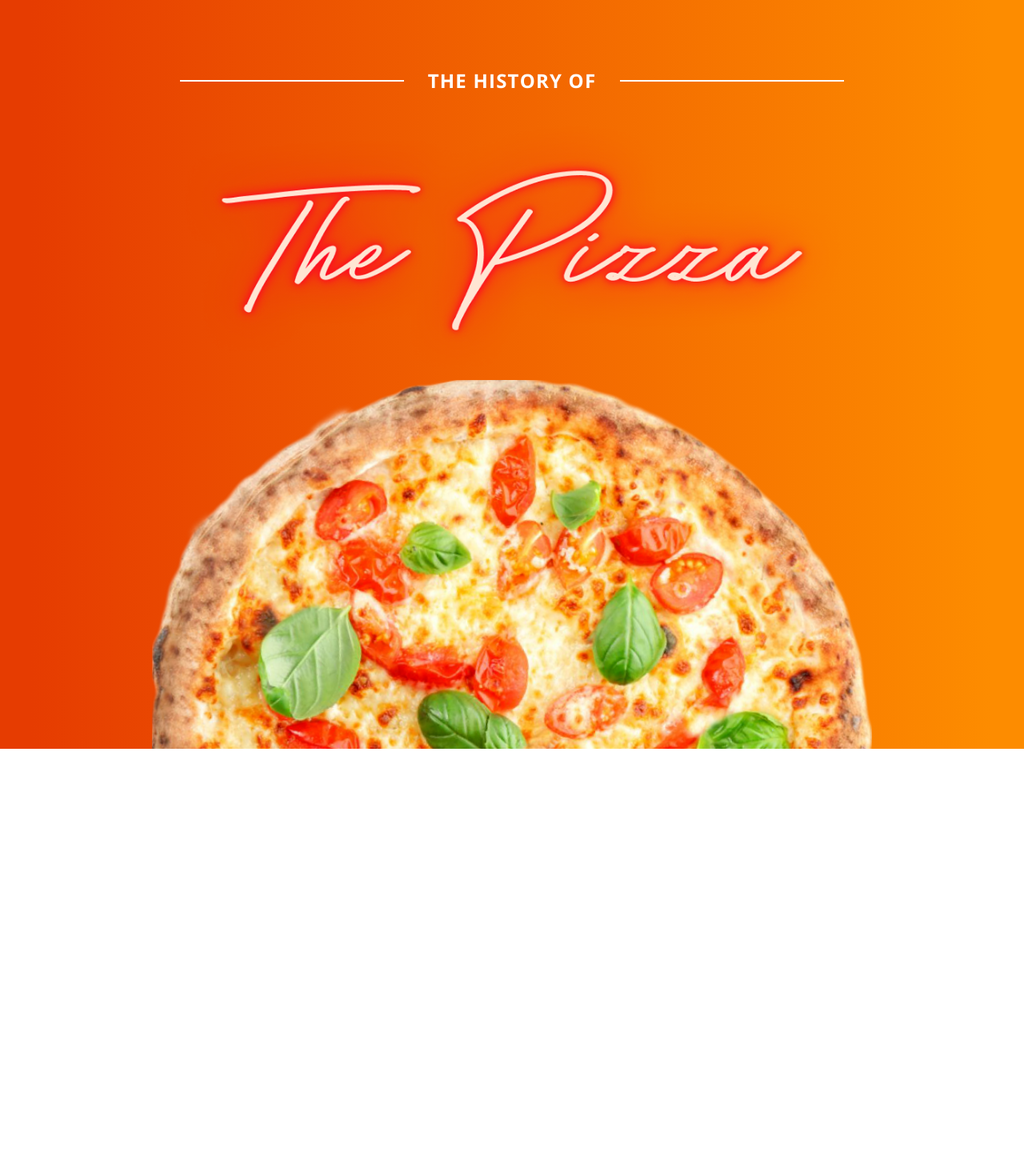
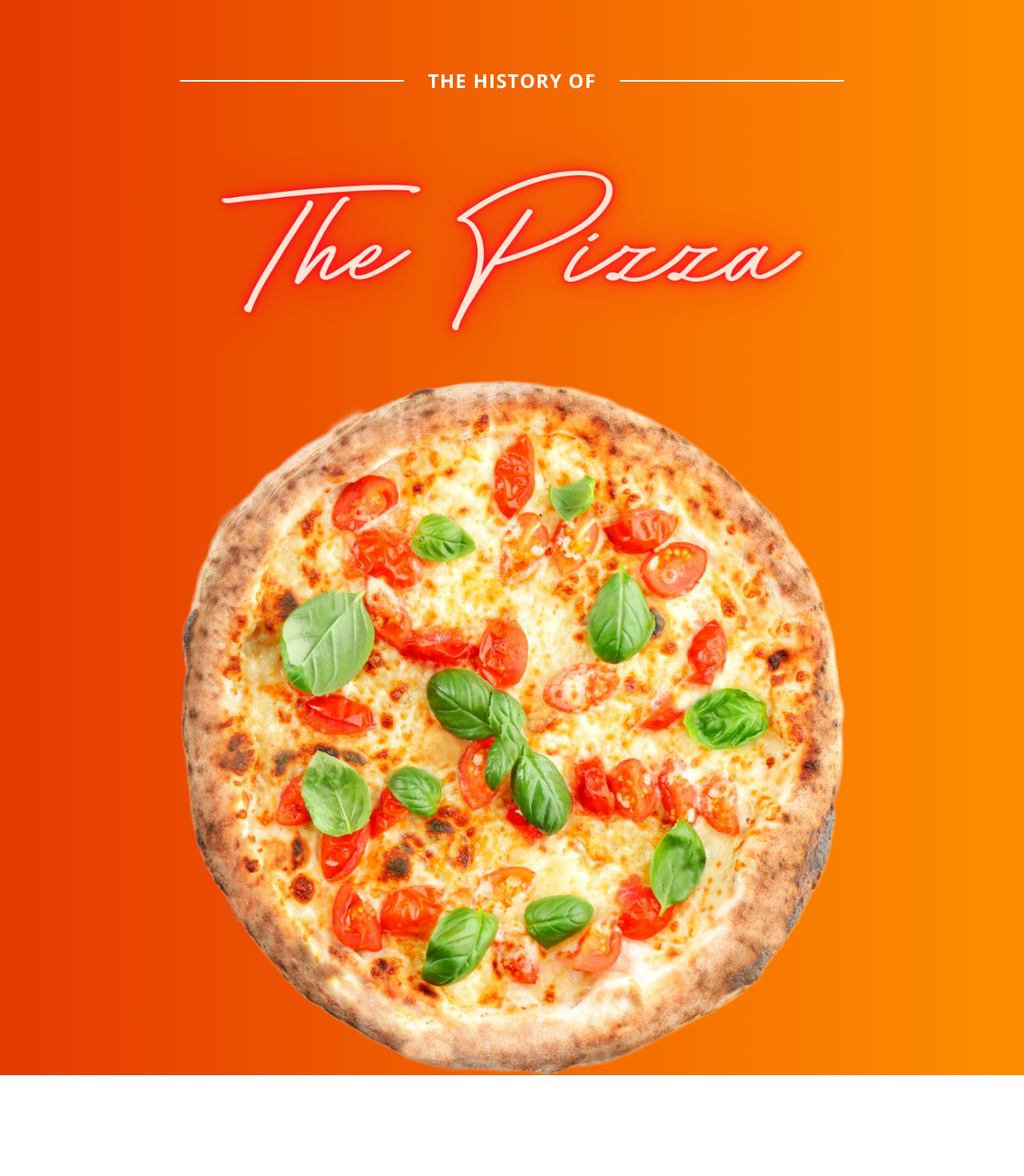
Before and after one commit to fdmmarshall/pizza-timeline, a React (Create React App) app: page / in a window 1280 px wide. Shown: the top 1470 px of the page at 80% size. After the commit the page ends 1344 px from the top, so only its background shows below. Built offline with nearby package versions, Linux system fonts and the light colour scheme.

Commit message:
create timeline component

```diff
--- a/src/App.tsx
+++ b/src/App.tsx
@@ -3,11 +3,12 @@ import Title from "components/Title";
 import WholePizza from "components/WholePizza";
 import TopHalf from "components/TopHalf";
 import BottomHalf from "components/BottomHalf";
+import PizzaTimeline from "components/Timeline";
 import "./App.css";
 
 function App() {
-  const [wholePizzaDisplay, setWholePizzaDisplay] = useState<boolean>(false);
-  const [splitPizzaDisplay, setSplitPizzaDisplay] = useState<boolean>(true);
+  const [wholePizzaDisplay, setWholePizzaDisplay] = useState<boolean>(true);
+  const [splitPizzaDisplay, setSplitPizzaDisplay] = useState<boolean>(false);
 
   return (
     <div className="App">
@@ -17,7 +18,7 @@ function App() {
       <footer className="App-footer">
         <WholePizza display={wholePizzaDisplay} />
         <TopHalf display={splitPizzaDisplay} />
-        <div className="Timeline-container" id="white-space"></div>
+        <PizzaTimeline display={splitPizzaDisplay} />
         <BottomHalf display={splitPizzaDisplay} />
       </footer>
     </div>
--- a/src/components/timeline.tsx
+++ b/src/components/timeline.tsx
@@ -1 +1,17 @@
-export default function PizzaTimeline() {}
+import { classNames } from "../helpers/helperFunctions";
+
+interface TimelineProps {
+  display: boolean;
+}
+
+export default function PizzaTimeline({ display }: TimelineProps) {
+  return (
+    <div
+      className={classNames(
+        display === true ? "display" : "hide",
+        "Timeline-container"
+      )}
+      id="white-space"
+    ></div>
+  );
+}
```
